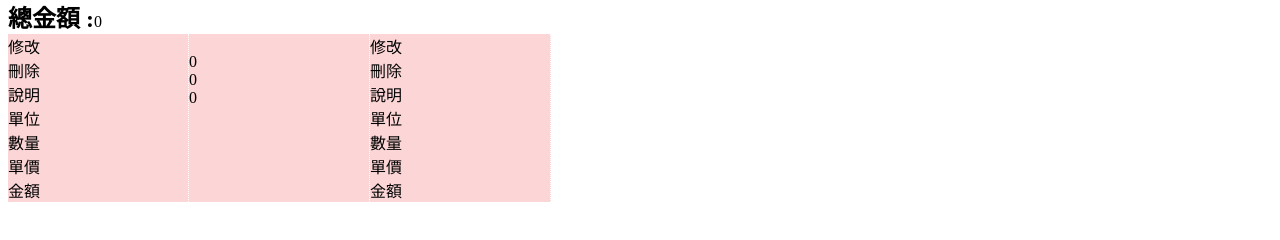
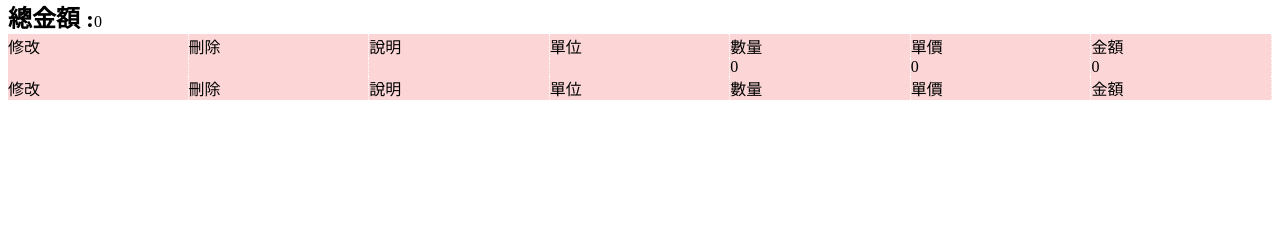
Before and after one commit to BinBinGGInInDer/wp2016, a plain HTML site: page index.html in a window 1280 px wide. Shown: the part 136-376 px from the top of the page. Drawn offline with Linux system fonts and the light colour scheme.

Commit message:
Update index.html

```diff
--- a/index.html
+++ b/index.html
@@ -12,32 +12,32 @@
 </div>
 <h2 style="display:inline;">總金額 :</h2><div class="total" style="display:inline;">0</div>
 <div class="css_table" >
-  <div class="css_cell">
-    <div class="css_row"> 修改 </div>
-    <div class="css_row"> 刪除 </div>
-    <div class="css_row"> 說明 </div>
-    <div class="css_row"> 單位 </div>
-    <div class="css_row"> 數量 </div>
-    <div class="css_row"> 單價 </div>
-    <div class="css_row"> 金額 </div>
+  <div class="css_row">
+    <div class="css_cell"> 修改 </div>
+    <div class="css_cell"> 刪除 </div>
+    <div class="css_cell"> 說明 </div>
+    <div class="css_cell"> 單位 </div>
+    <div class="css_cell"> 數量 </div>
+    <div class="css_cell"> 單價 </div>
+    <div class="css_cell"> 金額 </div>
   </div>
-  <div class="css_cell">
-    <div class="css_row">  </div>
-    <div class="css_row">  </div>
-    <div class="css_row">  </div>
-    <div class="css_row">  </div>
-    <div class="css_row"> 0 </div>
-    <div class="css_row"> 0 </div>
-    <div class="css_row"> 0 </div>
+  <div class="css_row">
+    <div class="css_cell">  </div>
+    <div class="css_cell">  </div>
+    <div class="css_cell">  </div>
+    <div class="css_cell">  </div>
+    <div class="css_cell"> 0 </div>
+    <div class="css_cell"> 0 </div>
+    <div class="css_cell"> 0 </div>
   </div>
-  <div class="css_cell">
-    <div class="css_row"> 修改 </div>
-    <div class="css_row"> 刪除 </div>
-    <div class="css_row"> 說明 </div>
-    <div class="css_row"> 單位 </div>
-    <div class="css_row"> 數量 </div>
-    <div class="css_row"> 單價 </div>
-    <div class="css_row"> 金額 </div>
+  <div class="css_row">
+    <div class="css_cell"> 修改 </div>
+    <div class="css_cell"> 刪除 </div>
+    <div class="css_cell"> 說明 </div>
+    <div class="css_cell"> 單位 </div>
+    <div class="css_cell"> 數量 </div>
+    <div class="css_cell"> 單價 </div>
+    <div class="css_cell"> 金額 </div>
   </div>
 
 </div>
```
